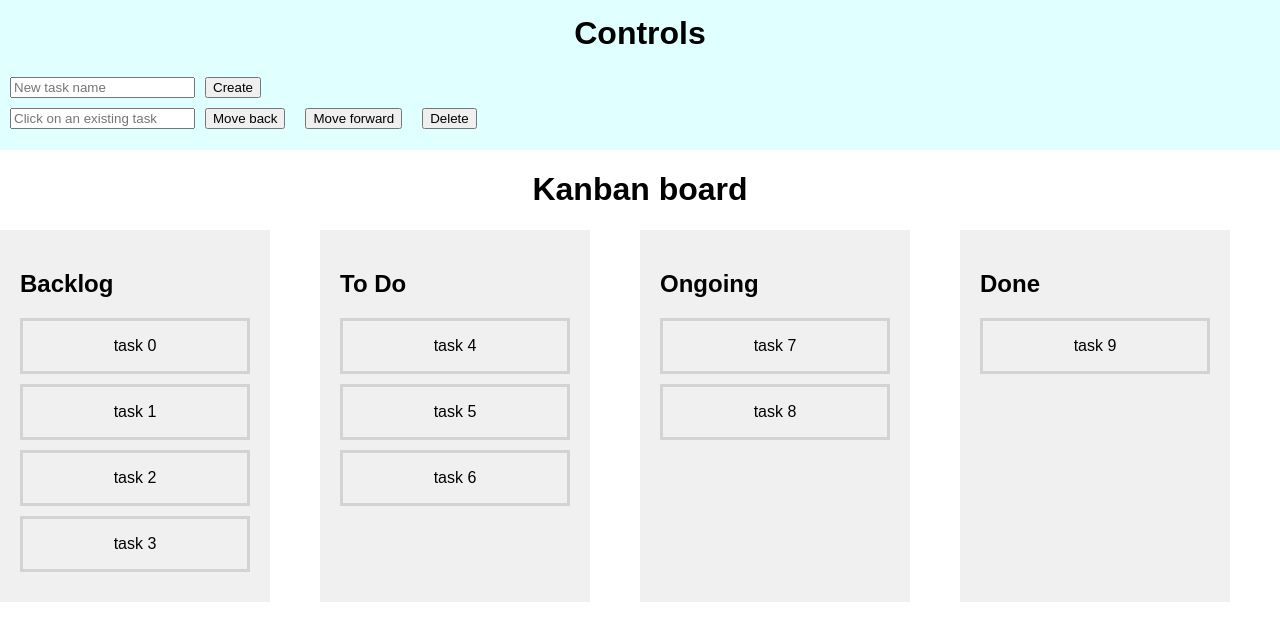
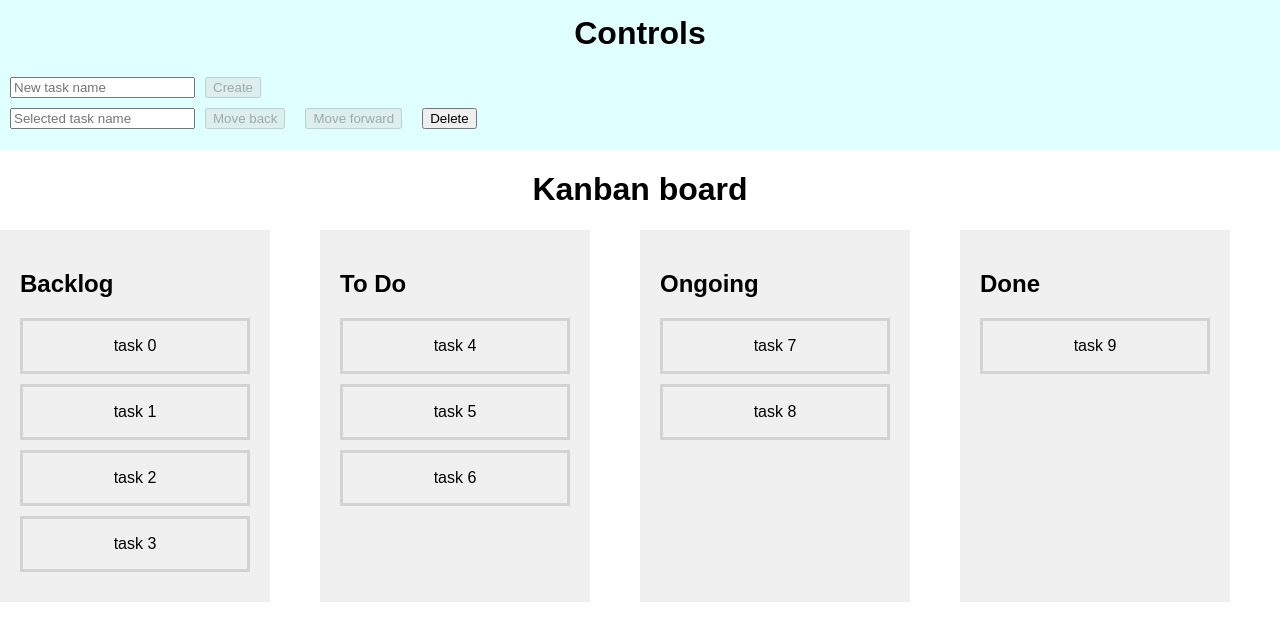
Before and after one commit to dingxuan92/kanban-board, a React (Create React App) app: page / in a window 1280 px wide. Shown: the top 640 px of the page. Built offline with nearby package versions, Linux system fonts and the light colour scheme.

Commit message:
added data test id to run tests and disable buttons logic

```diff
--- a/src/components/controls/controls.js
+++ b/src/components/controls/controls.js
@@ -19,13 +19,13 @@ const Controls = ({addTask, moveForward, moveBackward, deleteTask, selectedTask}
         <h1 style={{margin: "0px", paddingTop: "15px"}}>Controls</h1>
       </div>
       <div className="control-buttons">
-        <input name="new-task-name" placeholder="New task name" onChange={handleChange} value={taskName}></input>
-        <button type="button" className="buttons" onClick={(e) => clickAddTaskButton(e)}>Create</button>
+        <input data-testid="new-task-name-input" placeholder="New task name" onChange={handleChange} value={taskName}></input>
+        <button data-testid="create-task-btn" type="button" className="buttons" disabled={!taskName} onClick={(e) => clickAddTaskButton(e)}>Create</button>
         <div>
-          <input style={{ marginTop: "10px"}} placeholder="Click on an existing task" value={selectedTask ? selectedTask.name : ""} readOnly></input>
-          <button type="button" className="buttons" disabled={selectedTask && selectedTask.stageId == 0} onClick={() => moveBackward()}>Move back</button>
-          <button type="button" className="buttons" disabled={selectedTask && selectedTask.stageId == 3} onClick={() => moveForward()}>Move forward</button>
-          <button type="button" className="buttons" onClick={() => deleteTask()}>Delete</button>
+          <input data-testid="selected-task-field" style={{ marginTop: "10px"}} placeholder="Selected task name" value={selectedTask ? selectedTask.name : ""} readOnly></input>
+          <button type="button" data-testid="move-back-btn" className="buttons" disabled={!selectedTask || (selectedTask && selectedTask.stageId === 0)} onClick={() => moveBackward()}>Move back</button>
+          <button type="button" data-testid="move-forward-btn" className="buttons" disabled={!selectedTask || (selectedTask && selectedTask.stageId === 3)} onClick={() => moveForward()}>Move forward</button>
+          <button type="button" data-testid="delete-btn" className="buttons" onClick={() => deleteTask()}>Delete</button>
         </div>
       </div>
     </div>
```
Also changed, not shown: 1 other file (tests, documents, lock files or other folders).
